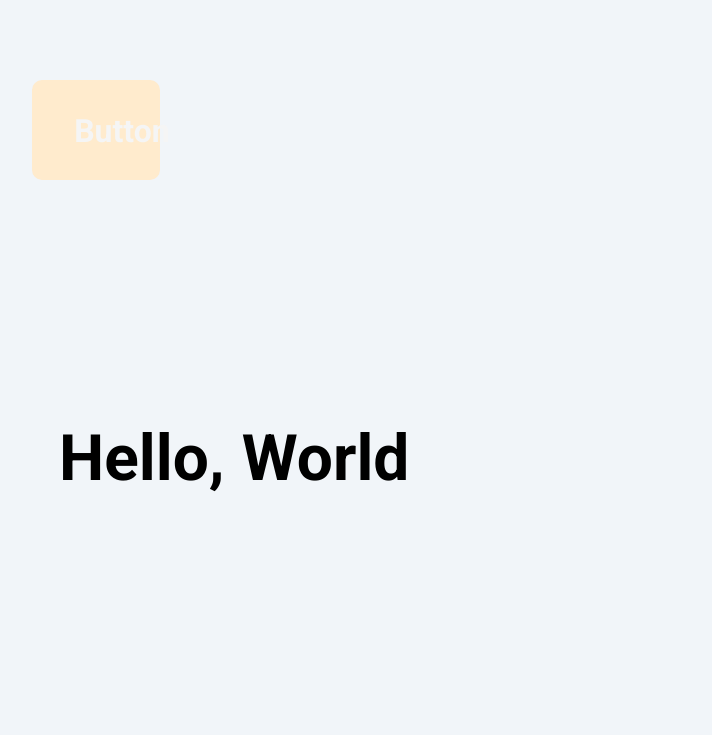
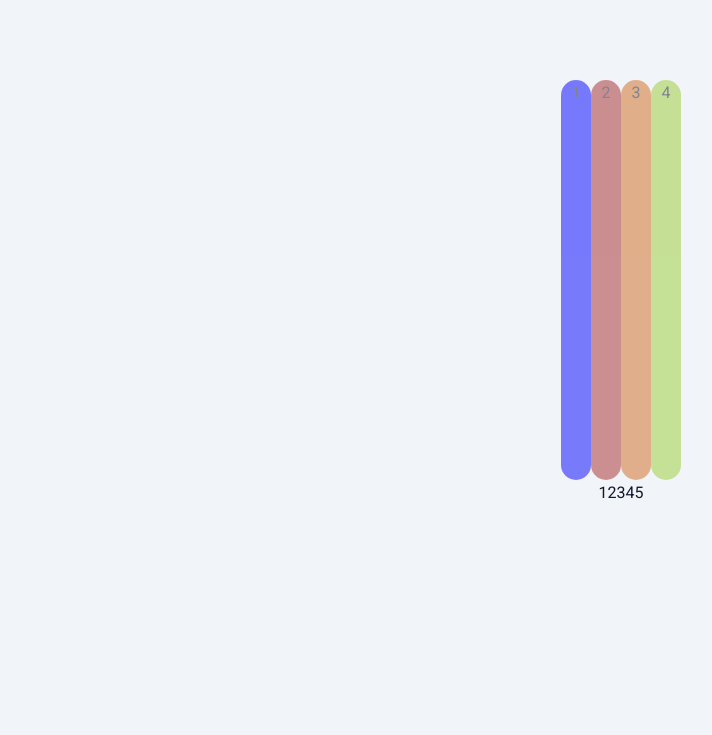
Before and after one commit to SwapnilSonker/CssPlay, a plain HTML site: page index.html in a window 1280 px wide. Shown: the top 735 px of the page, without its empty margins (19-731 px from the left). Drawn offline with Linux system fonts and the light colour scheme.

Commit message:
carousel

```diff
--- a/index.html
+++ b/index.html
@@ -22,13 +22,27 @@
         <p class="para">Here is something writable</p>
     </div> -->
 
-    <div class="btn">Button</div>
+    <!-- <div class="btn">Button</div> -->
     <section>
-        <h1 class="animate slideinleft animate--fast">Hello, World</h1>
+        <!-- <h1 class="animate slideinleft animate--fast">Hello, World</h1>
         <h2 class="animate slideinleft animate--slow">Hello, World</h2>
-        <h1 class="animate slideinrotate animate--infinite animate--slow">Hello, World</h1>
+        <h1 class="animate slideinrotate animate--infinite animate--slow">Hello, World</h1> -->
+
+
     </section>
-
+<div class="carouselSection">
+    <div class="all div1">1</div>
+    <div class="all div2">2</div>
+    <div class="all div3">3</div>
+    <div class="all div4">4</div>
+</div>
+<div class="film">
+    <div>1</div>
+    <div>2</div>
+    <div>3</div>
+    <div>4</div>
+    <div>5</div>
+</div>
 </body>
 
 </html>
--- a/style2.css
+++ b/style2.css
@@ -170,3 +170,90 @@
     animation-name: sliderotate;
     animation-timing-function: linear;
 }
+/* .body{
+    margin: 0;
+    overflow: hidden;
+} */
+@keyframes carouselFrame{
+    0% {
+        transform: translateX(0);
+    }
+    25%{
+        transform: translateX(-100%);
+    }
+    50%{
+        transform: translateX(-200%);
+    }
+    75%{
+        transform: translateX(-300%);
+    }
+    100%{
+        transform: translateX(0%);
+    }
+}
+.carouselSection{
+    display: flex;
+    justify-content: center;
+    align-items: center;
+    /* transition: 0.8s; */
+    /* transition: width 2s ease;  */
+    /* overflow: hidden; */
+    /* width: 100%;  */
+    /* animation: carousel 5s infinite;  */
+}
+/* .carouselSlide{
+    min-width: 100px;
+    box-sizing: border-box;
+    transition: transform 0.5s ease;
+
+} */
+.all{
+    height:50vh;
+    width: 30px;
+    border-radius: 2rem;
+    text-align: center;
+    transition: 0.3s;
+    opacity: 0.5;
+    transition-duration: 1s;
+
+}
+.div1{
+    /* height:50vh;
+    min-width: 30px;
+    border-radius: 2rem; */
+    /* width: 30px; */
+    background-color: #0000ff;
+
+    /* text-align: center; */
+
+}
+.div2{
+    /* height:50vh;
+    min-width: 30px;
+    border-radius: 2rem;
+    text-align: center; */
+    background-color: brown;
+}
+.div3{
+    background-color: chocolate;
+}
+.div4{
+    background-color: yellowgreen;
+}
+.div1:hover ,.div2:hover, .div3:hover , .div4:hover{
+    width: 10%;
+    opacity:1;
+    z-index: 9999;
+}
+/* .div2:hover{
+    width:10%;
+} */
+
+.film{
+    display: flex;
+    justify-content: center;
+    align-items: center;
+}
+.all2{
+
+}
```
